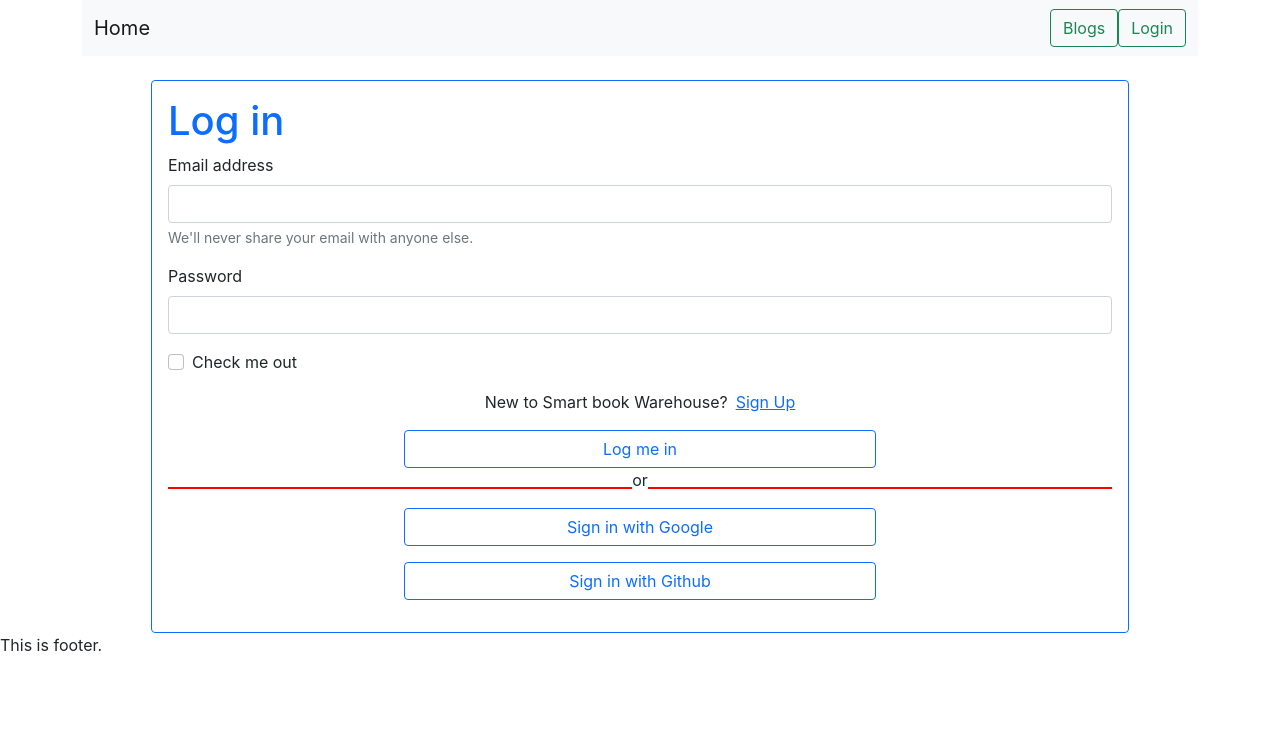
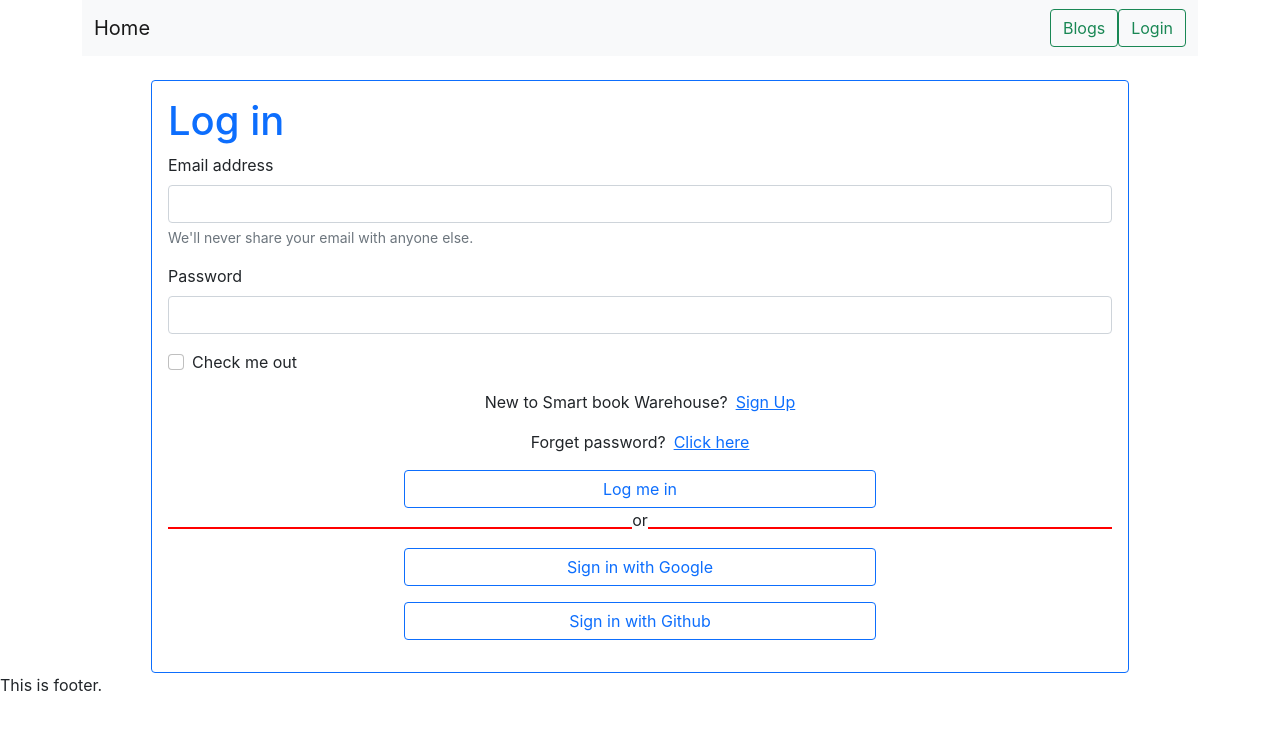
Before and after one commit to ShakilJoy31/smart-book-warehouse-website, a React (Create React App) app: page /login in a window 1280 px wide. Shown: the top 730 px of the page. Built offline with nearby package versions, Linux system fonts and the light colour scheme; no server answers.

Commit message:
Implemented email verification and password reset email

```diff
--- a/package.json
+++ b/package.json
@@ -14,6 +14,7 @@
     "react-firebase-hooks": "^5.0.3",
     "react-router-dom": "^6.3.0",
     "react-scripts": "5.0.1",
+    "react-toastify": "^8.2.0",
     "web-vitals": "^2.1.4"
   },
   "scripts": {
--- a/src/Components/Blog/Blog.js
+++ b/src/Components/Blog/Blog.js
@@ -107,8 +107,6 @@ const Blog = () => {
                 </table>
             </div>
 
-
-
             <div className='mt-5 ms-5 me-5'>
             <h1 className='text-primary'>The purpose of using JWT and how does it works </h1>
             <table class="table table-success table-striped">
--- a/src/Components/Login/Login.js
+++ b/src/Components/Login/Login.js
@@ -1,11 +1,14 @@
-import React from 'react';
-import { useSignInWithEmailAndPassword, useSignInWithGoogle, useSignInWithGithub, useAuthState } from 'react-firebase-hooks/auth';
+import React, { useState } from 'react';
+import { useSignInWithEmailAndPassword, useSignInWithGoogle, useSignInWithGithub, useAuthState, useSendPasswordResetEmail } from 'react-firebase-hooks/auth';
 import { Link, useLocation, useNavigate } from 'react-router-dom';
 import auth from '../firebase.init';
 import './Login.css';
 import Loadding from './../Loadding';
+import { ToastContainer, toast } from 'react-toastify';
+  import 'react-toastify/dist/ReactToastify.css';
 
 const Login = () => {
+    const [email, setEmail] = useState('');
     const [loggedInUser, loggedInLoading] = useAuthState(auth);
 
     const [
@@ -19,6 +22,10 @@ const Login = () => {
 
     const [signInWithGithub, githubUser, githubLoading, githubError] = useSignInWithGithub(auth);
 
+    const [sendPasswordResetEmail] = useSendPasswordResetEmail(
+        auth
+      );
+
     const location = useLocation();
     const navigate = useNavigate();
     const from = location?.state?.from?.pathname || '/';
@@ -26,6 +33,7 @@ const Login = () => {
     const handleOnSubmit = event => {
         event.preventDefault();
         const email = event.target.email.value;
+        setEmail(email);
         const password = event.target.password.value;
         signInWithEmailAndPassword(email, password);
     }
@@ -45,7 +53,7 @@ const Login = () => {
         return <Loadding></Loadding>
     }
 
-
+    console.log(email);
 
     return (
         <div className='mt-4 row'>
@@ -54,7 +62,7 @@ const Login = () => {
                 <form onSubmit={handleOnSubmit}>
                     <div class="mb-3">
                         <label for="exampleInputEmail1" class="form-label">Email address</label>
-                        <input type="email" class="form-control" name='email' id="exampleInputEmail1" aria-describedby="emailHelp" required />
+                        <input onBlur={(event)=>{setEmail(event.target.value)}} type="email" class="form-control" name='email' id="exampleInputEmail1" aria-describedby="emailHelp" required />
                         <div id="emailHelp" class="form-text">We'll never share your email with anyone else.</div>
                     </div>
                     <div class="mb-3">
@@ -69,6 +77,14 @@ const Login = () => {
                     <div className='d-flex justify-content-center'>
                         <p className='me-2'>New to Smart book Warehouse? </p>
                         <Link to='/signup'>Sign Up</Link>
+                    </div>
+
+                    <div className='d-flex justify-content-center'>
+                        <p className='me-2'>Forget password? </p>
+                        <Link onClick={async () => {
+          await sendPasswordResetEmail(email);
+          toast('password reset email is sent');
+        }} to='/login'>Click here</Link>
                     </div>
 
                     <div>
@@ -127,6 +143,7 @@ const Login = () => {
                     <button onClick={handleSignInWithGithub} className="btn btn-outline-primary w-50
             d-block mx-auto mb-3" type="submit">Sign in with Github</button>
             </div>
+            <ToastContainer></ToastContainer>
         </div>
     );
 };
--- a/src/Components/SignUp/SignUp.js
+++ b/src/Components/SignUp/SignUp.js
@@ -1,9 +1,10 @@
 import React from 'react';
 import { Link } from 'react-router-dom';
-import { useCreateUserWithEmailAndPassword, useSignInWithGithub, useSignInWithGoogle } from 'react-firebase-hooks/auth';
+import { useCreateUserWithEmailAndPassword, useSendEmailVerification, useSignInWithGithub, useSignInWithGoogle } from 'react-firebase-hooks/auth';
 import auth from './../firebase.init';
 import Loadding from './../Loadding';
-import Location from '../Home/Location';
+import { ToastContainer, toast } from 'react-toastify';
+import 'react-toastify/dist/ReactToastify.css';
 
 
 
@@ -19,14 +20,17 @@ const SignUp = () => {
 
     const [signInWithGithub, githubUser, githubLoading, githubError] = useSignInWithGithub(auth);
 
-    const handleOnSubmit = event => {
+    const [sendEmailVerification, sending, sendingEmailVerificatonError] = useSendEmailVerification(auth);
+
+    const handleOnSubmit = async event => {
         event.preventDefault();
         const email = event.target.email.value;
         const password = event.target.password.value;
         const confirmPassword = event.target.confirmPassword.value;
         if (password === confirmPassword) {
             createUserWithEmailAndPassword(email, password);
-            console.log(user);
+            await sendEmailVerification();
+            toast('Email verification is sent to your email');
         }
         else {
 
@@ -106,10 +110,12 @@ const SignUp = () => {
                             githubError && <p className='text-danger d-flex justify-content-center'>{githubError?.message}</p>
                         }
                     </div>
+
+
                     </div>
 
                     <button className="btn btn-outline-primary w-50
-        d-block mx-auto" type="submit">Log me in</button>
+        d-block mx-auto" type="submit">Sign up</button>
 
                     <div className='d-flex justify-content-center align-items-center'>
                         <div className='line w-50'></div>
@@ -125,6 +131,7 @@ const SignUp = () => {
                 <button onClick={handleSignInWithGithub} className="btn btn-outline-primary w-50
             d-block mx-auto mb-3" type="submit">Sign in with Github</button>
             </div>
+            <ToastContainer></ToastContainer>
         </div>
     );
 };
```
Also changed, not shown: 1 other file (tests, documents, lock files or other folders).
